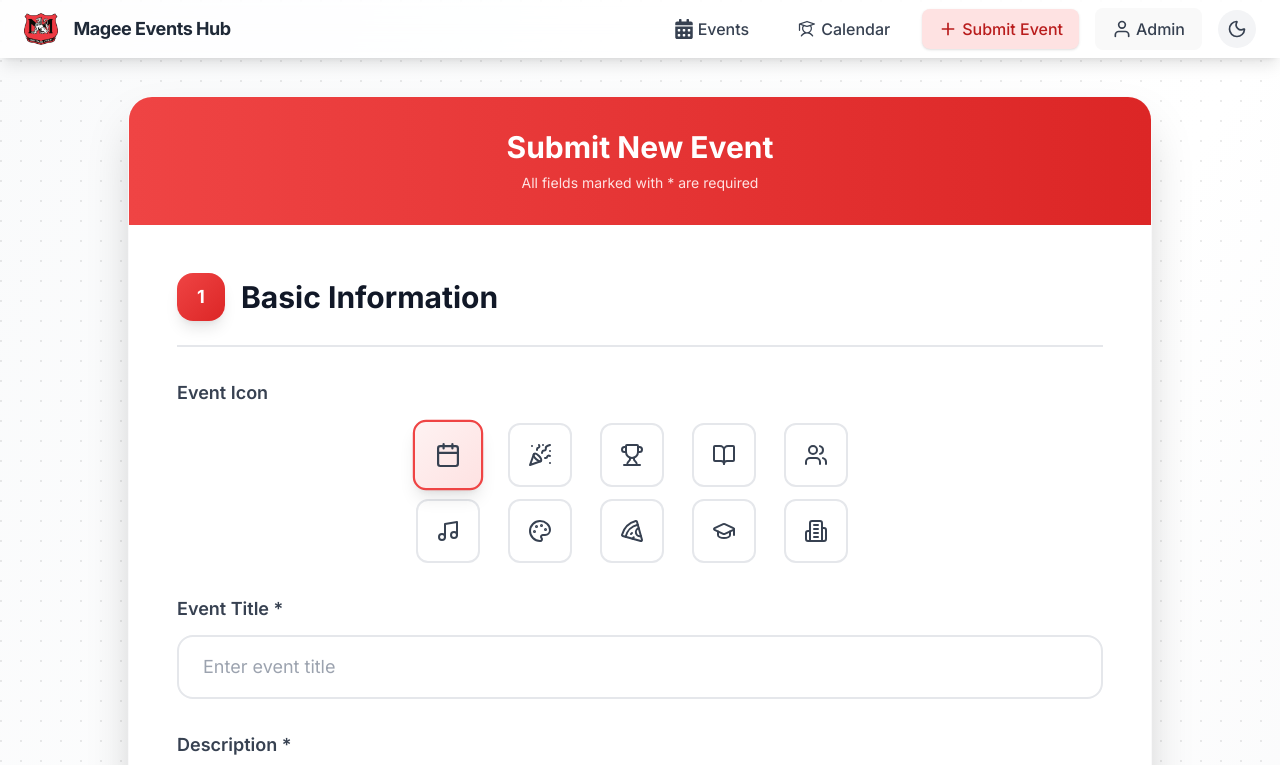
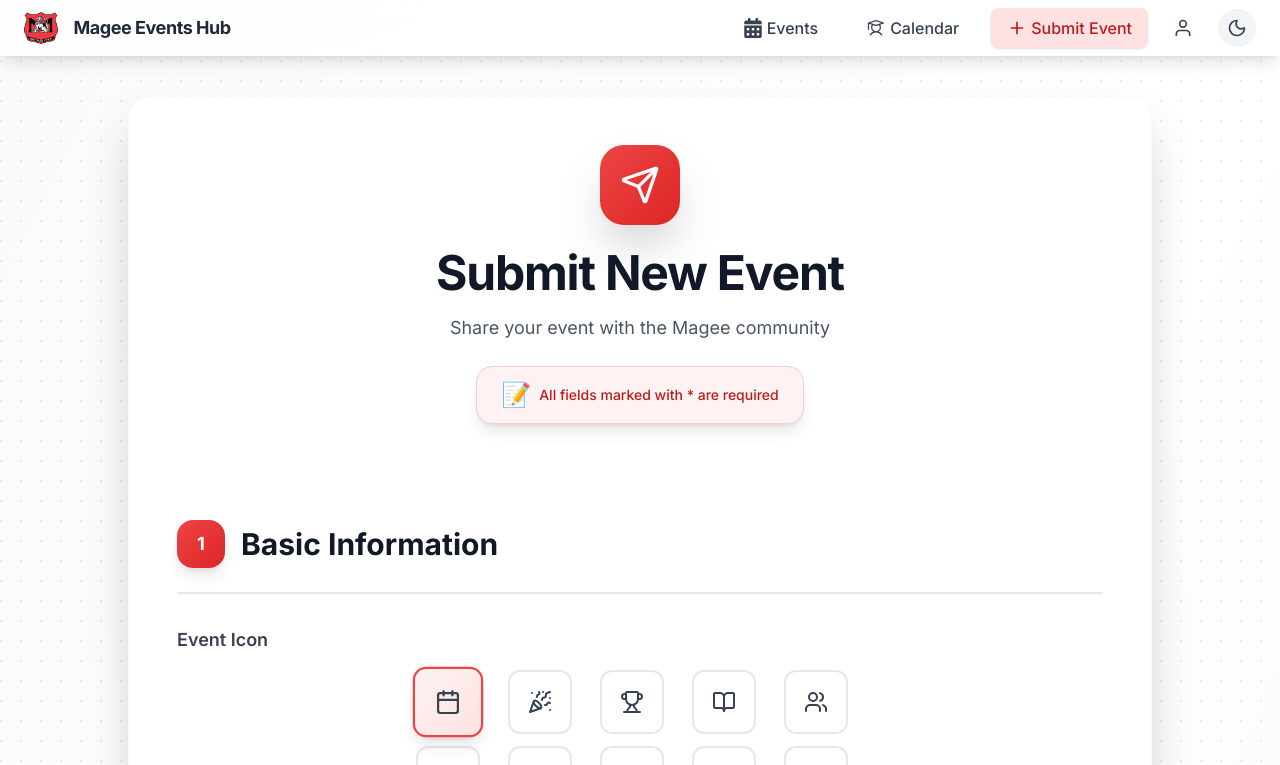
Before and after one commit to jaydenlee09/Magee-Events-Hub, a React (Vite) app in the folder magee-events-hub/: page /submit in a window 1280 px wide. Shown: the top 765 px of the page. Built offline with nearby package versions, Linux system fonts and the light colour scheme.

Commit message:
Improve UI design and fix admin button styling

```diff
--- a/magee-events-hub/src/Navbar.tsx
+++ b/magee-events-hub/src/Navbar.tsx
@@ -72,6 +72,7 @@ export default function Navbar() {
   };
 
   return (
+    <>
       <nav className="fixed top-0 left-0 w-full z-50 flex items-center justify-between px-6 py-2 bg-white/80 dark:bg-[#181c23] dark:border-b dark:border-pink-500/40 dark:shadow-pink-900/40 shadow-lg dark:shadow-2xl font-sans transition-colors backdrop-blur-md">
       <div className="flex items-center gap-2">
         <span className="block h-8 w-auto mr-2">
@@ -110,23 +111,25 @@ export default function Navbar() {
         {isAdmin && (
           <Link
             to="/admin"
-            className={`flex items-center gap-1 px-4 py-2 rounded-lg font-medium transition-all duration-200 ease-in-out focus:outline-none focus:ring-2 focus:ring-red-200
-              ${isActive("/admin") ? "bg-red-100 text-red-700 shadow dark:bg-pink-900/30 dark:text-white" : "text-gray-700 dark:text-white hover:bg-red-100 dark:hover:bg-gray-800 hover:text-red-700 dark:hover:text-white hover:scale-105 active:scale-95 hover:shadow-md dark:bg-gray-800"}
+            className={`flex items-center justify-center p-2 rounded-lg font-medium focus:outline-none focus:ring-2 focus:ring-red-500
+              ${isActive("/admin") ? "bg-red-100 text-red-700 shadow dark:bg-pink-900/30 dark:text-white" : "text-gray-800 dark:text-gray-100 bg-transparent"}
             `}
+            style={{ outline: 'none', borderColor: 'transparent' }}
+            title="Admin Panel"
           >
-            <FiUser size={20} color={darkMode ? '#fff' : undefined} />
-            <span>Admin</span>
+            <FiUser size={20} color={darkMode ? '#e5e7eb' : '#374151'} />
           </Link>
         )}
         {!isAdmin && (
           <button
-            className={`flex items-center gap-1 px-4 py-2 rounded-lg font-medium transition-all duration-200 ease-in-out focus:outline-none focus:ring-2 focus:ring-red-200
-              ${isActive("/admin") ? "bg-red-100 text-red-700 shadow dark:bg-pink-900/30 dark:text-white" : "text-gray-700 dark:text-white hover:bg-red-100 dark:hover:bg-gray-800 hover:text-red-700 dark:hover:text-white hover:scale-105 active:scale-95 hover:shadow-md dark:bg-gray-800"}
+            className={`flex items-center justify-center p-2 rounded-lg font-medium focus:outline-none focus:ring-2 focus:ring-red-500
+              ${isActive("/admin") ? "bg-red-100 text-red-700 shadow dark:bg-pink-900/30 dark:text-white" : "text-gray-800 dark:text-gray-100 bg-transparent"}
             `}
+            style={{ outline: 'none', borderColor: 'transparent' }}
             onClick={handleAdminClick}
+            title="Admin Login"
           >
-            <FiUser size={20} color={darkMode ? '#fff' : undefined} />
-            <span>Admin</span>
+            <FiUser size={20} color={darkMode ? '#e5e7eb' : '#374151'} />
           </button>
         )}
         {isAdmin && (
@@ -143,16 +146,17 @@ export default function Navbar() {
           {darkMode ? <Sun size={20} className="text-yellow-400" /> : <Moon size={20} className="text-gray-700" />}
         </button>
       </div>
+    </nav>
     {showModal && (
-        <div className="fixed inset-0 z-50 flex items-center justify-center bg-black/40">
-          <form onSubmit={handlePasswordSubmit} className="bg-white rounded-2xl shadow-2xl p-8 w-full max-w-xs flex flex-col gap-4 relative">
-            <h2 className="text-xl font-bold text-red-700 mb-2">Admin Login</h2>
+      <div className="fixed inset-0 z-[9999] flex items-center justify-center bg-black/40 backdrop-blur-sm">
+        <form onSubmit={handlePasswordSubmit} className="bg-white dark:bg-gray-800 rounded-2xl shadow-2xl p-8 w-full max-w-xs flex flex-col gap-4 relative mx-4">
+          <h2 className="text-xl font-bold text-red-700 dark:text-red-400 mb-2">Admin Login</h2>
           <input
             type="password"
             placeholder="Enter admin password"
             value={password}
             onChange={e => setPassword(e.target.value)}
-              className="w-full px-4 py-2 border-2 rounded-xl text-gray-700 placeholder-gray-400 focus:outline-none focus:ring-2 focus:ring-red-100 border-gray-200"
+            className="w-full px-4 py-2 border-2 rounded-xl text-gray-700 dark:text-gray-100 placeholder-gray-400 dark:placeholder-gray-500 focus:outline-none focus:ring-2 focus:ring-red-100 border-gray-200 dark:border-gray-600 bg-white dark:bg-gray-700"
             autoFocus
           />
           {error && <div className="text-red-500 text-sm">{error}</div>}
@@ -163,6 +167,6 @@ export default function Navbar() {
         </form>
       </div>
     )}
-    </nav>
+    </>
   );
 }
--- a/magee-events-hub/src/index.css
+++ b/magee-events-hub/src/index.css
@@ -21,11 +21,11 @@
 
 a {
   font-weight: 500;
-  color: #646cff;
+  color: #ef4444;
   text-decoration: inherit;
 }
 a:hover {
-  color: #535bf2;
+  color: #dc2626;
 }
 
 body {
@@ -61,7 +61,7 @@ button {
   transition: border-color 0.25s;
 }
 button:hover {
-  border-color: #646cff;
+  border-color: #ef4444;
 }
 button:focus,
 button:focus-visible {
@@ -238,7 +238,7 @@ html {
     background-color: #ffffff;
   }
   a:hover {
-    color: #747bff;
+    color: #dc2626;
   }
   button {
     background-color: #f9f9f9;
--- a/magee-events-hub/src/pages/SubmitEventPage.tsx
+++ b/magee-events-hub/src/pages/SubmitEventPage.tsx
@@ -203,14 +203,39 @@ const SubmitEventPage: React.FC = () => {
         <div className="max-w-5xl mx-auto relative z-10">
           {/* Form Container */}
           <div className="mt-8 bg-white/90 dark:bg-gray-800/90 backdrop-blur-sm rounded-3xl shadow-2xl border border-gray-100/50 dark:border-gray-700/50 overflow-hidden">
-            {/* Simple Header */}
-            <div className="bg-gradient-to-r from-red-500 to-red-600 px-8 py-8 text-center text-white">
-              <h2 className="text-3xl font-bold mb-2">
+            {/* Enhanced Professional Header */}
+            <div className="relative overflow-hidden">
+              {/* Background matching card */}
+              <div className="absolute inset-0 bg-white/90 dark:bg-gray-800/90 backdrop-blur-sm"></div>
+
+              {/* Subtle Pattern Overlay */}
+              <div className="absolute inset-0 opacity-5">
+                <div className="absolute inset-0 bg-[radial-gradient(circle_at_1px_1px,rgba(0,0,0,0.1)_1px,transparent_0)] bg-[length:20px_20px] dark:bg-[radial-gradient(circle_at_1px_1px,rgba(255,255,255,0.1)_1px,transparent_0)]"></div>
+              </div>
+
+              {/* Content */}
+              <div className="relative px-8 py-12 text-center">
+                {/* Icon */}
+                <div className="w-20 h-20 bg-gradient-to-br from-red-500 to-red-600 rounded-3xl flex items-center justify-center mx-auto mb-6 shadow-2xl">
+                  <Send className="w-10 h-10 text-white" />
+                </div>
+
+                {/* Main Title */}
+                <h2 className="text-4xl md:text-5xl font-bold mb-4 tracking-tight text-gray-900 dark:text-white">
                 Submit New Event
               </h2>
-              <p className="text-red-100 text-sm">
-                All fields marked with * are required
-              </p>
+
+                {/* Subtitle */}
+                <p className="text-lg text-gray-600 dark:text-gray-300 mb-6 max-w-2xl mx-auto leading-relaxed">
+                  Share your event with the Magee community
+                </p>
+
+                {/* Requirements Notice */}
+                <div className="inline-flex items-center gap-2 px-6 py-3 bg-red-50 dark:bg-red-900/30 rounded-2xl border border-red-200 dark:border-red-700 shadow-lg">
+                  <span className="text-2xl">📝</span>
+                  <span className="text-sm font-medium text-red-700 dark:text-red-200">All fields marked with * are required</span>
+                </div>
+              </div>
             </div>
 
             {/* Enhanced Form */}
```
Lines whose indentation alone changed are shown as unchanged.
